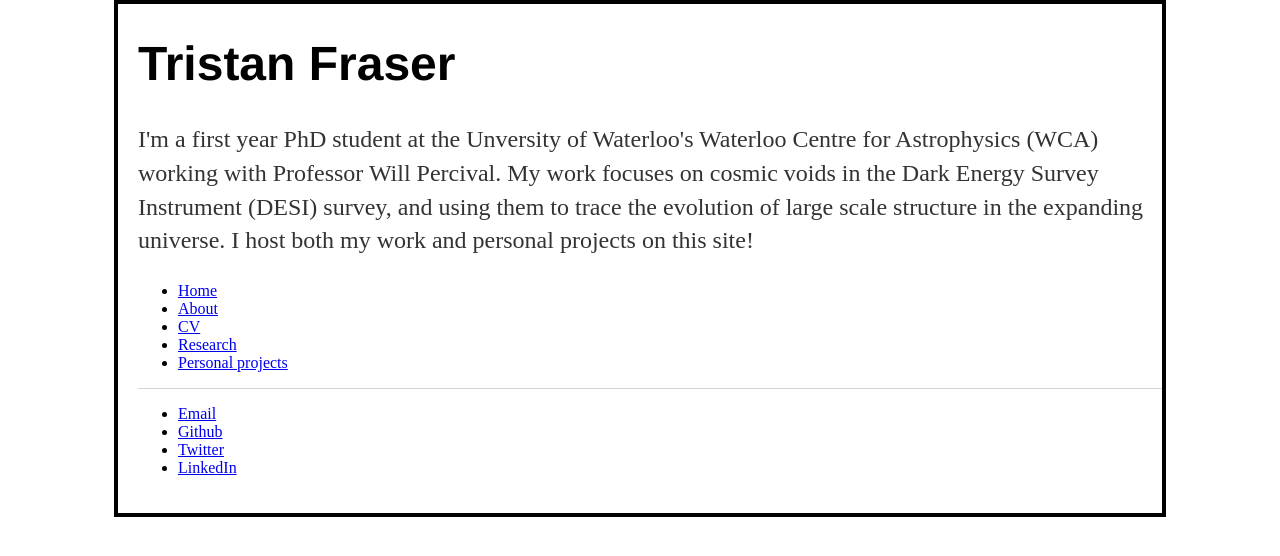
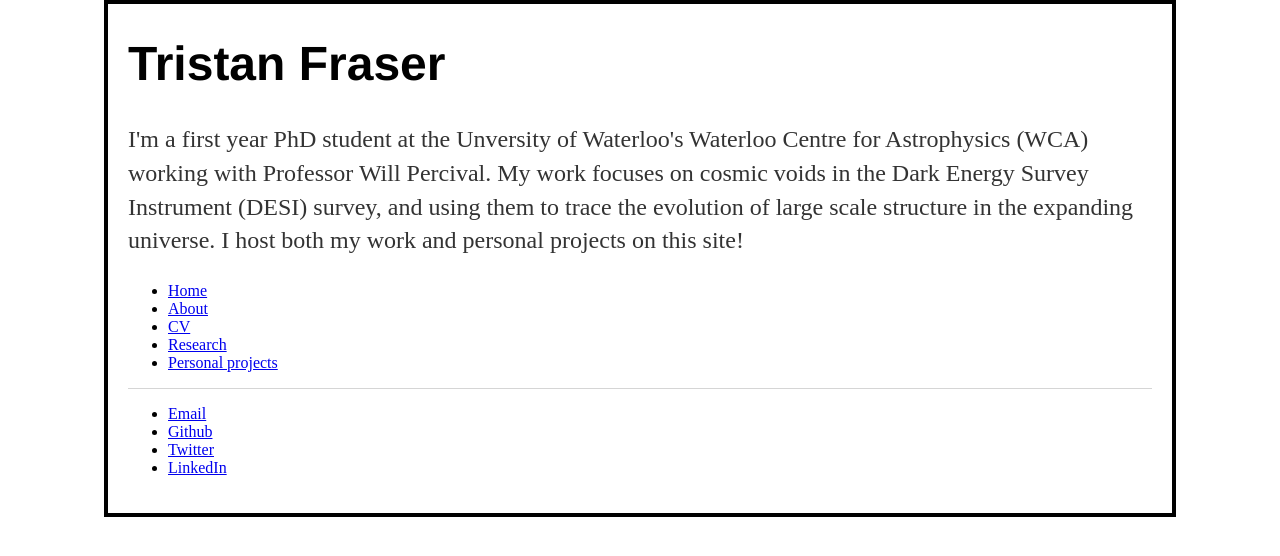
Before and after one commit to tsfraser/tsfraser.github.io, a Jekyll site: the page built from index.html, in a window 1280 px wide. Shown: the top 556 px of the page. Built offline with Jekyll 4.4.1, drawn with Linux system fonts in a browser that asks for light colours.

Commit message:
Update main.css

```diff
--- a/css/main.css
+++ b/css/main.css
@@ -1,7 +1,7 @@
 body{
   width: 80vw;
   margin: 0 auto;
-  padding: 0 0 20px 20px;
+  padding: 0 20px 20px 20px;
   border: 4px solid black;
 }
 
```
